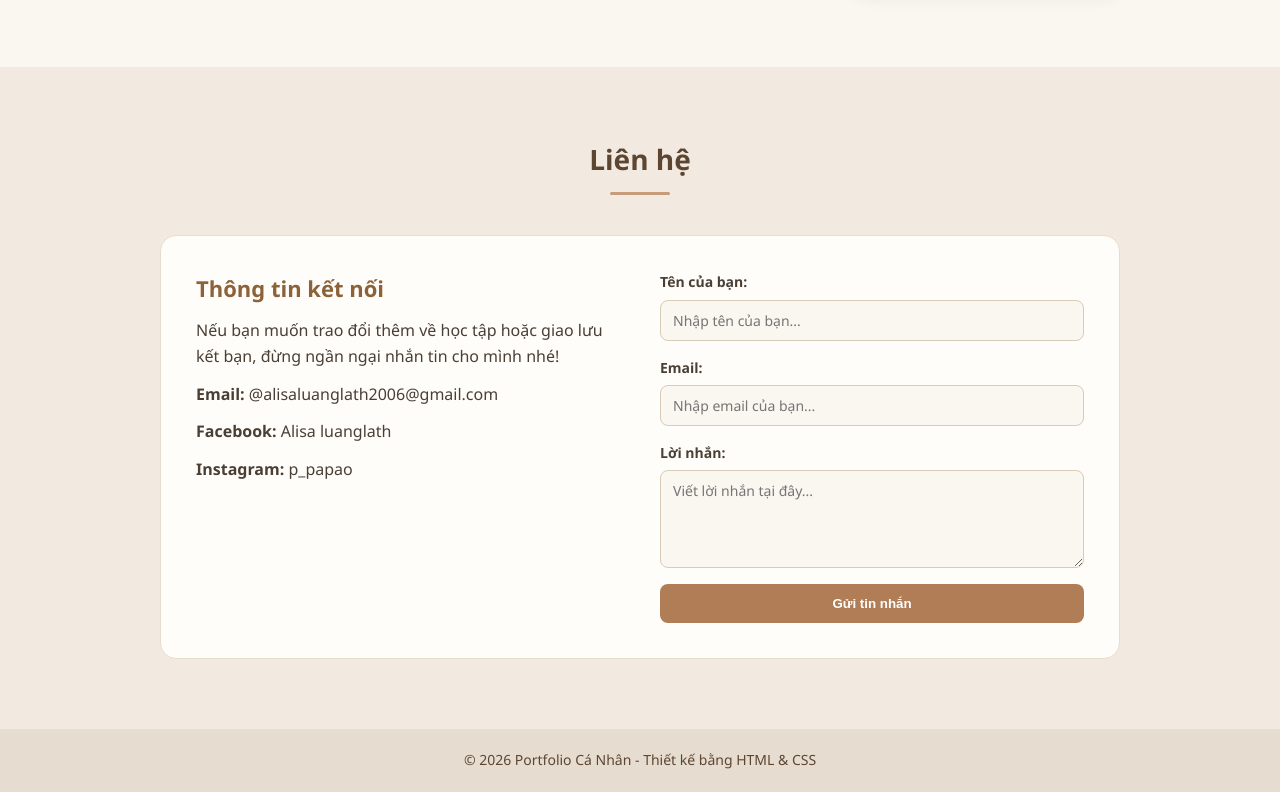
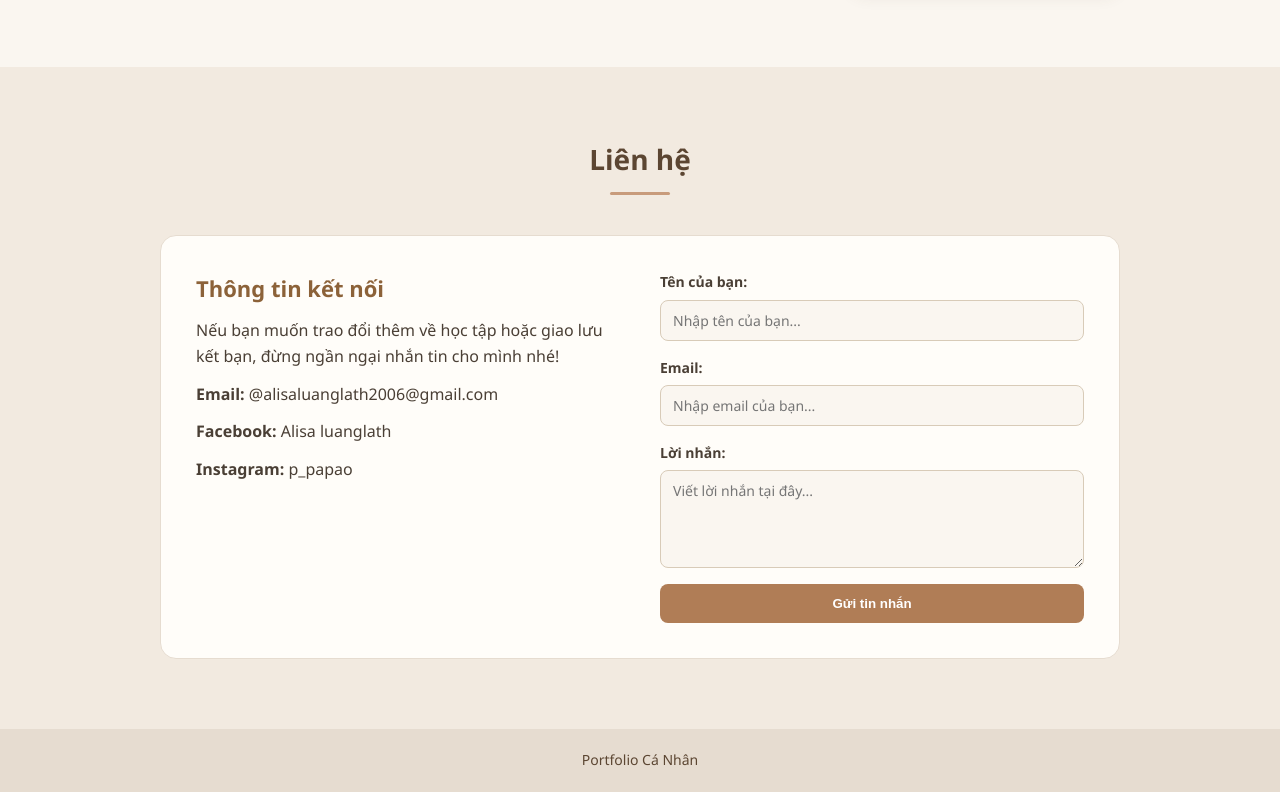
Before and after one commit to alisaluanglath2006-wq/Alisa, a plain HTML site: page index.html in a window 1280 px wide. Shown: the part 1647-2439 px from the top of the page. Drawn offline with Linux system fonts and the light colour scheme.

Commit message:
Update index.html

```diff
--- a/index.html
+++ b/index.html
@@ -110,9 +110,8 @@
         </div>
     </section>
 
-    <!-- CHÂN TRANG -->
     <footer>
-        <p>&copy; 2026 Portfolio Cá Nhân - Thiết kế bằng HTML & CSS</p>
+        <p>Portfolio Cá Nhân</p>
     </footer>
 
 </body>
```
